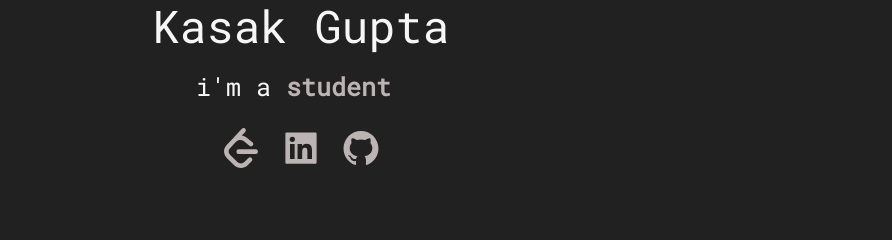
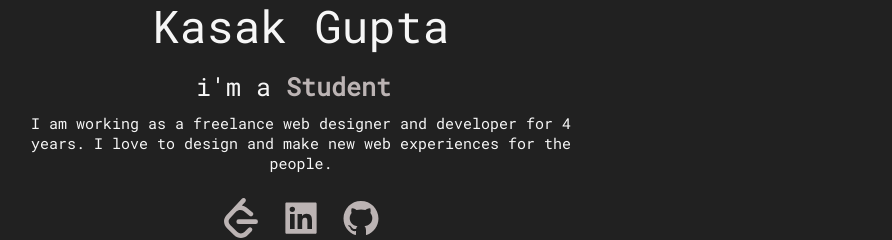
Before and after one commit to palindrome-kasak/portfolio, a React (Create React App) app: page / in a window 1280 px wide. Shown: the part 260-500 px from the top of the page, without its empty margins (339-1231 px from the left). Built offline with nearby package versions, Linux system fonts and the light colour scheme.

Commit message:
update home

```diff
--- a/src/Pages/Home.js
+++ b/src/Pages/Home.js
@@ -27,18 +27,22 @@ const Home = () => {
                             loop={Infinity}
                             wrapper="b"
                             // eslint-disable-next-line react/jsx-no-duplicate-props
-                            steps={['front-end developer',
+                            steps={['Developer',
                                 2000,
-                                'student',
+                                'Student',
                                 2000,
-                                'learner',
+                                'Coder',
                                 2000,
-                                'aspiring software engineer',
+                                'Learner',
                                 2000,
-                                'engineer',
+                                'Engineer',
                                 2000,]}
                         />
                     </div>
+
+                </div>
+                <div style={styles.secAboutContainer}>
+                    <p style={styles.paragraphText}>I am working as a freelance web designer and developer for 4 years. I love to design and make new web experiences for the people.</p>
                 </div>
                 <div style={styles.IconContainer}>
                     <div style={styles.icon}>
@@ -82,6 +86,9 @@ const styles = {
 
 
     },
+    // typeText:{
+    //     color: "#6D9886",
+    // },
     aboutContainer: {
         // color: "#F6F6F6",
         // flex: 1,
@@ -99,6 +106,7 @@ const styles = {
         fontSize: "25px",
         color: "#f6f6f6",
         padding: "5px",
+
     },
     IconContainer: {
         display: "flex",
@@ -113,9 +121,19 @@ const styles = {
         width: "60px",
         padding: "10px",
     },
-    "@media (max-width: 768px)": {
-        display: "none",
-      }
+    paragraphText:{
+        fontSize: "15px",
+        color: "#f6f6f6",
+        padding: "5px",
+        textAlign: "center",
+    width: "50%",
+    },
+    secAboutContainer:{
+        display: "flex",
+        flexDirection: "row",
+        justifyContent: "center",
+        alignItems: "center",
+    }
 };
 
 export default Home
```
